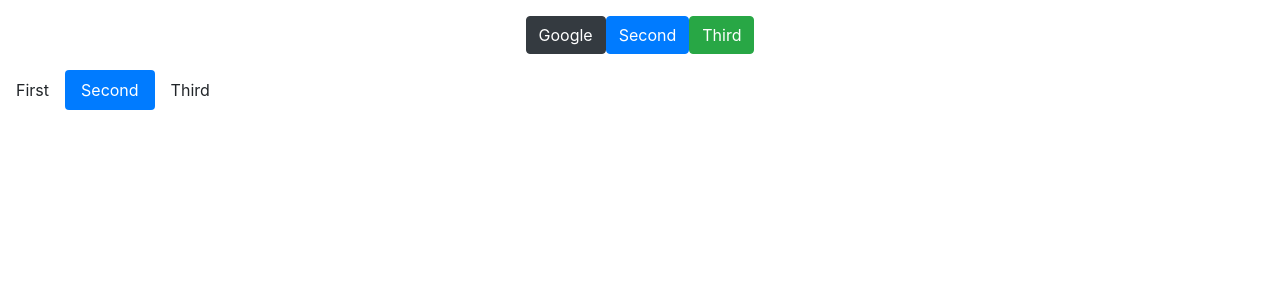
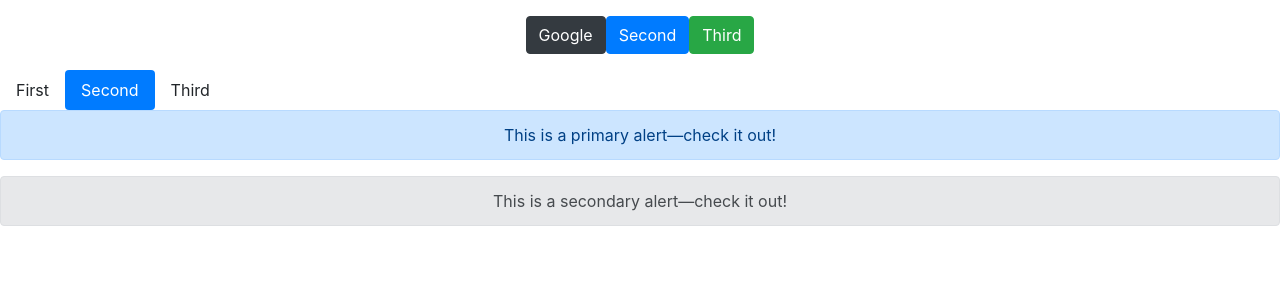
Before and after one commit to julia-/react-bootstrap-components, a React (Create React App) app: page / in a window 1280 px wide. Shown: the top 300 px of the page. Built offline with nearby package versions, Linux system fonts and the light colour scheme.

Commit message:
add alert component

```diff
--- a/src/App.js
+++ b/src/App.js
@@ -3,6 +3,7 @@
 import './App.css';
 import './bootstrap-4.0.0-beta.2-dist/css/bootstrap.css'
 import Button from './components/Button'
+import Alert from './components/Alert'
 import { Nav, NavItem } from './components/Nav'
 
 class App extends Component {
@@ -21,6 +22,12 @@
             <NavItem>Third</NavItem>
           </Nav>
         </div>
+        <Alert alertType='primary' role='alert'>
+          This is a primary alert—check it out!
+        </Alert>
+        <Alert alertType='secondary' role='alert'>
+          This is a secondary alert—check it out!
+        </Alert>
       </div>
     );
   }
--- /dev/null
+++ b/src/components/Alert.js
@@ -0,0 +1,13 @@
+import React from 'react'
+
+const Alert = ({
+  role,
+  alertType = 'primary',
+  children
+}) => (
+    <div className={ `alert alert-${alertType}` } role={ role } >
+      { children }
+    </div>
+)
+
+export default Alert
```
